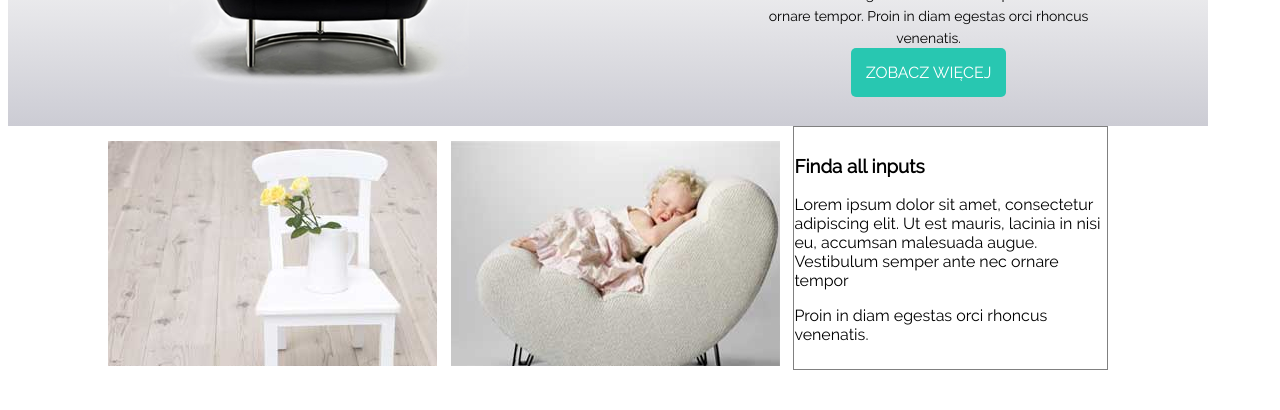
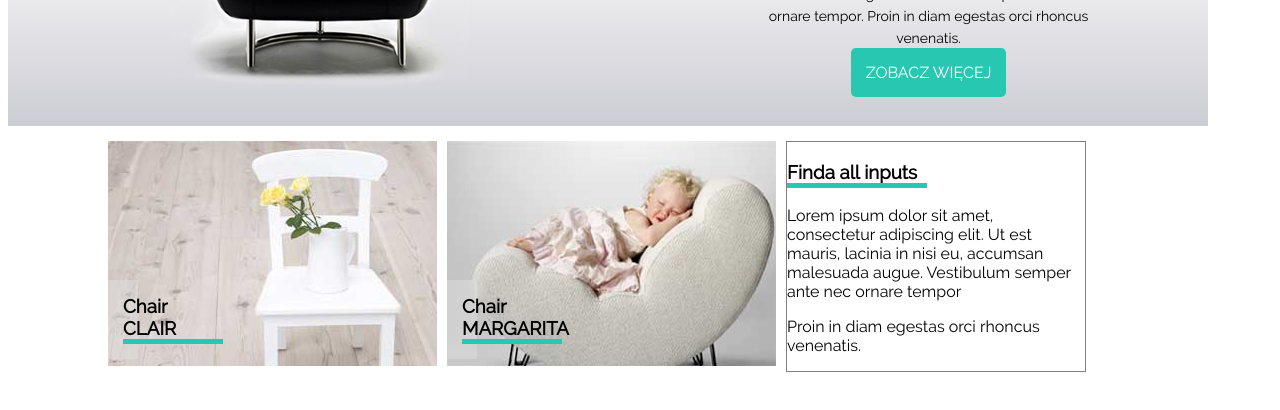
Before and after one commit to pasik89/Warsztaty-HTML-i-CSS-, a plain HTML site: page index.html in a window 1280 px wide. Shown: the part 262-672 px from the top of the page. Drawn offline with Linux system fonts and the light colour scheme.

Commit message:
warsztat

```diff
--- a/css/style.css
+++ b/css/style.css
@@ -123,6 +123,7 @@ background: -o-linear-gradient(top, rgba(255,255,255,1) 0%, rgba(246,246,246,1)
 background: -ms-linear-gradient(top, rgba(255,255,255,1) 0%, rgba(246,246,246,1) 47%, rgba(204,204,212,1) 100%);
 background: linear-gradient(to bottom, rgba(255,255,255,1) 0%, rgba(246,246,246,1) 47%, rgba(204,204,212,1) 100%);
 filter: progid:DXImageTransform.Microsoft.gradient( startColorstr='#ffffff', endColorstr='#ccccd4', GradientType=0 );
+margin-bottom: 15px;
 }
 .sectionContainer {
   display: table;
@@ -180,27 +181,46 @@ filter: progid:DXImageTransform.Microsoft.gradient( startColorstr='#ffffff', end
 
 }
 .section2Container {
-  display: table;
   width: 1000px;
   margin: auto;
 
 }
 .box1 {
-  display: table-cell;
+  float: left;
+  position: relative;
   vertical-align: middle;
-  width: 300px;
-  border-top: 15px solid white;
+  border-right: 10px solid white;
 }
-.box2 {
-  display: table-cell;
-  vertical-align: middle;
-  width: 300px;
-  border-top: 15px solid white;
+.box1 h3 {
+  position: absolute;
+  background-color: rgba(223, 223, 223, 0.5);
+  width: 100%;
+  padding: 15px;
+  top: 120px;
+  box-sizing: border-box;
+  z-index: 1;
+  width: 30px;
+
+}
+.box1 h3:after {
+  content: '';
+  display: block;
+  width: 100px;
+  height: 5px;
+  background-color: rgb(40, 199, 177);
+  z-index: -1;
+}
+.box2 h3 {
+  position: absolute;
 }
 .box3 {
-  display: table-cell;
-  vertical-align: middle;
-  width: 300px;
+  float: left;
   border: 1px solid grey;
-  margin: 15px;
+width: 30%;
+box-sizing: border-box;
 }
+
+.box3 h3 {
+  border-bottom: 5px solid rgb(40, 199, 177);
+  width: 140px;
+}
--- a/index.html
+++ b/index.html
@@ -62,13 +62,17 @@
 
             </div>
         </section>
+        <!--Sekcja z dwoma fotelami i opisem-->
         <section class="section2">
             <div class="section2Container">
                 <div class="box1">
+                  <h3>Chair CLAIR</h3>
                     <img src="images/box1_img.jpg" alt="Białe krzesło">
                 </div>
-  <div class="box2">
+                <div class="box1">
+                  <h3>Chair MARGARITA</h3>
                     <img src="images/box2_img.jpg" alt="Szare krzesło">
+
                 </div>
                 <div class="box3">
                     <h3>Finda all inputs</h3>
@@ -81,8 +85,6 @@
                 </div>
             </div>
 
-
-
         </section>
 
     </div>
```
Also changed, not shown: 1 other file. Lines whose indentation alone changed are shown as unchanged.
